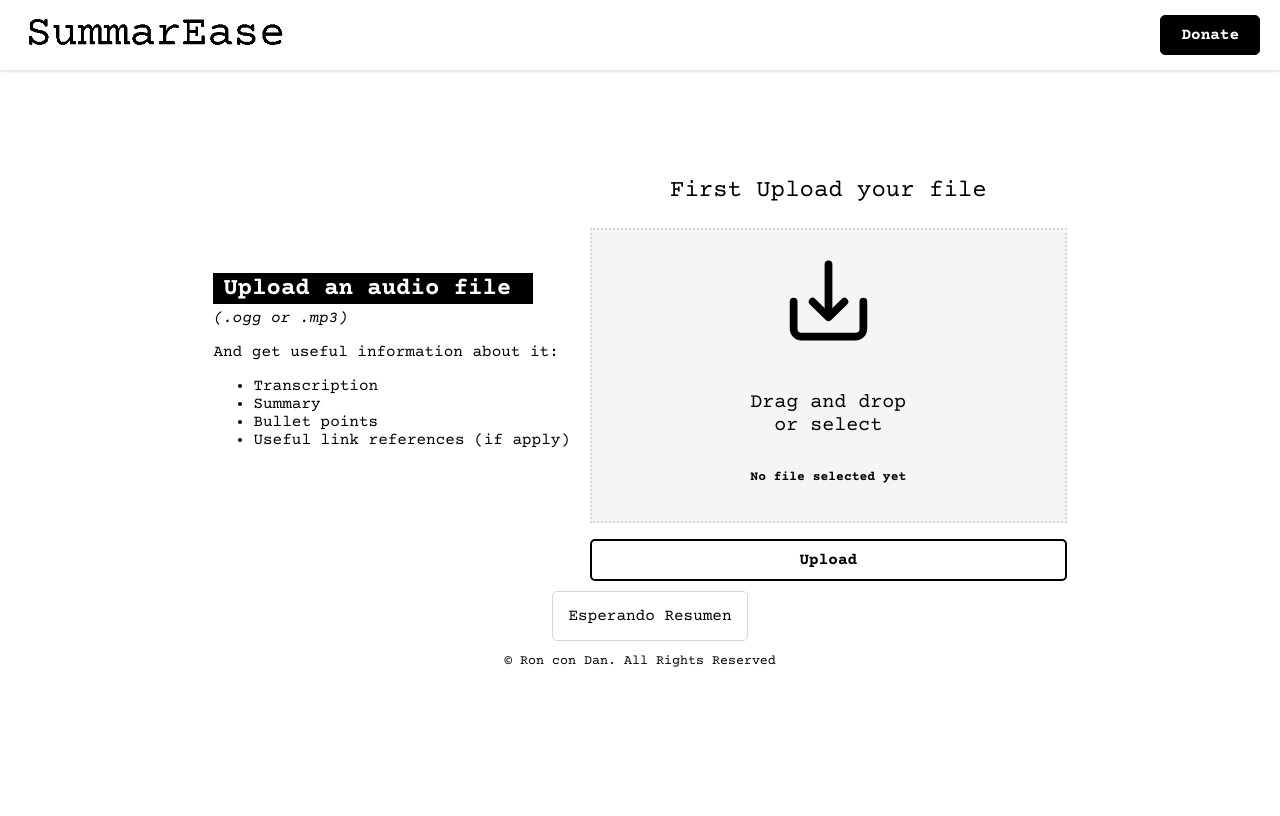
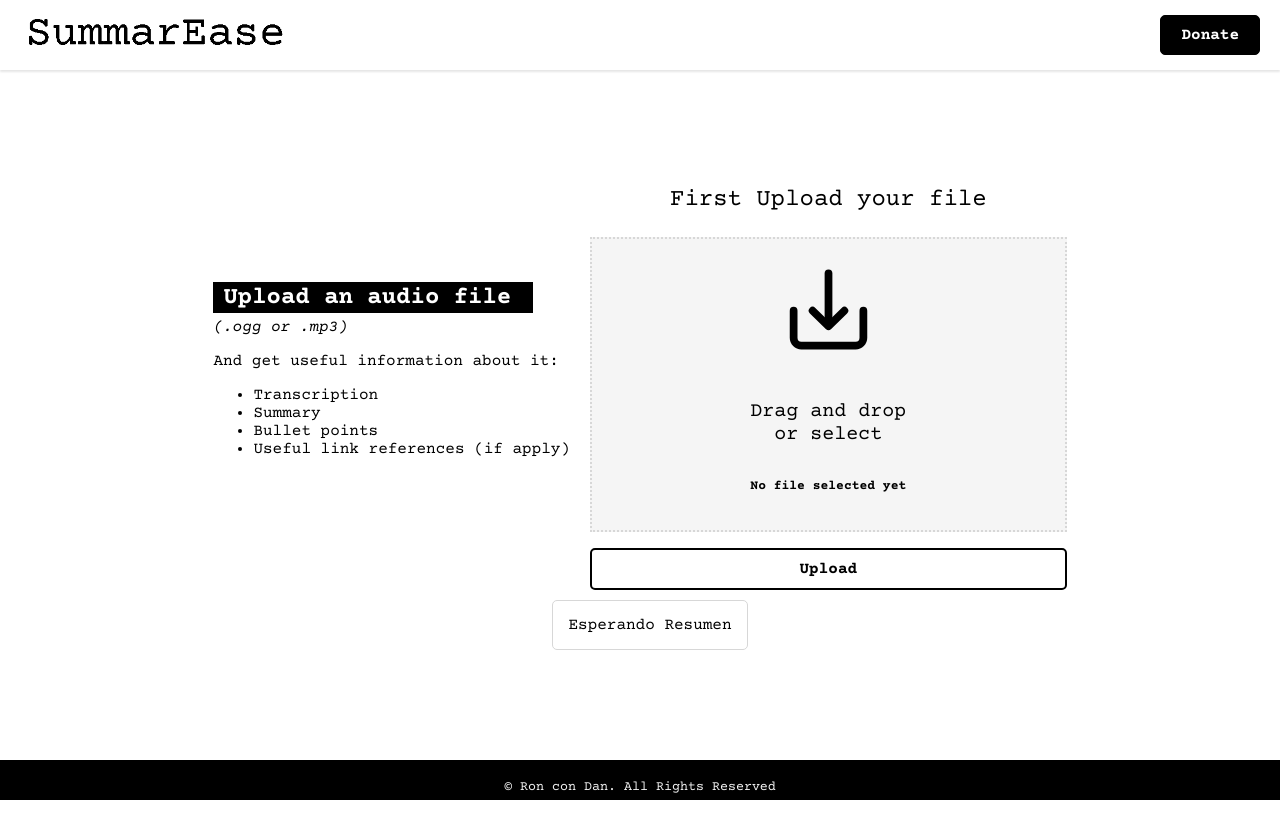
Before and after one commit to dansaround/summarEase, a React (Vite) app: page / in a window 1280 px wide. Built offline with nearby package versions, Linux system fonts and the light colour scheme.

Commit message:
footer css updated

```diff
--- a/src/styles/footer.css
+++ b/src/styles/footer.css
@@ -1,3 +1,15 @@
+footer {
+  position: fixed;
+  bottom: 0;
+  width: 100%;
+  height: 5vh;
+  background-color: black;
+  color: whitesmoke;
+}
+
 .footer_copyright {
-  text-align: center;
+  display: flex;
+  align-items: center;
+  justify-content: center;
+  padding-top: 2.5vh;
 }
```
